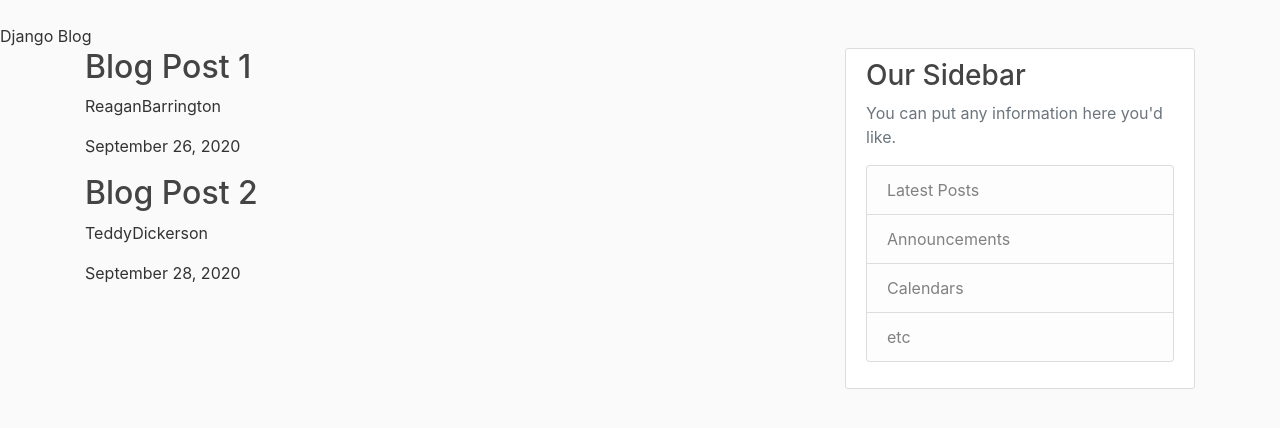
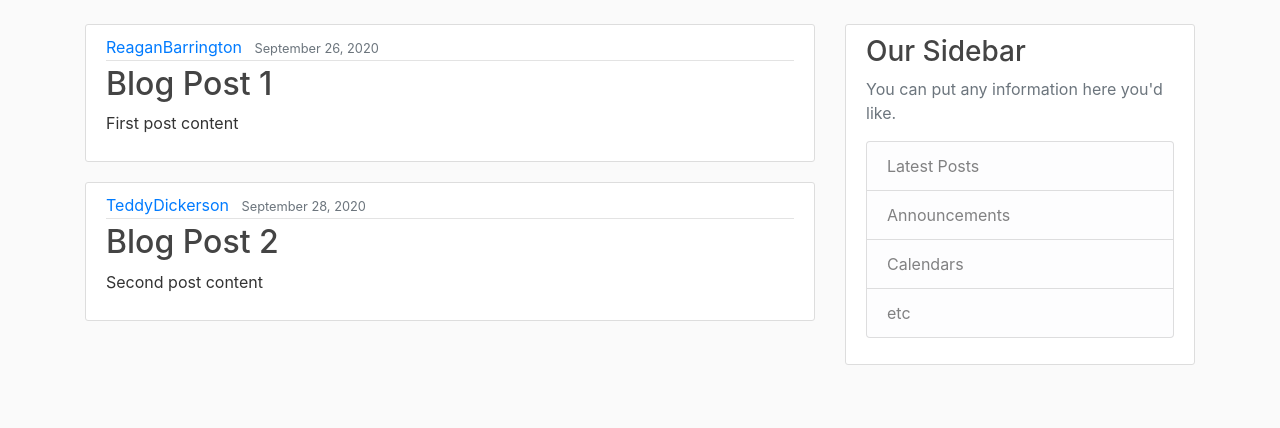
Before and after one commit to ReBarrington/DjangoTutorial, a Django app: page / in a window 1280 px wide. Shown: the part 56-484 px from the top of the page. Run offline with Django 3.2, Linux system fonts and the light colour scheme; some libraries are stand-ins or nearby versions.

Commit message:
blog styles

```diff
--- a/my_project/blog/templates/blog/base.html
+++ b/my_project/blog/templates/blog/base.html
@@ -8,7 +8,7 @@
 
         <!-- Bootstrap CSS -->
         <link rel="stylesheet" href="https://stackpath.bootstrapcdn.com/bootstrap/4.3.1/css/bootstrap.min.css" integrity="sha384-ggOyR0iXCbMQv3Xipma34MD+dH/1fQ784/j6cY/iJTQUOhcWr7x9JvoRxT2MZw1T" crossorigin="anonymous">
-        <link rel="stylesheet" type="text/css" href="{% static 'blog/main.css' %}"
+        <link rel="stylesheet" type="text/css" href="{% static 'blog/main.css' %}">
 
         {% if title %}
         <title> Django Blog - {{ title }} </title>
--- a/my_project/blog/templates/blog/home.html
+++ b/my_project/blog/templates/blog/home.html
@@ -1,8 +1,15 @@
 {% extends 'blog/base.html' %}
 {% block content %}
     {% for post in posts %}
-        <h2>{{ post.title }}</h2>
-        <p>{{ post.author }}</p>
-        <p>{{ post.date_posted }}</p>
+        <article class="media content-section">
+            <div class="media-body">
+            <div class="article-metadata">
+                <a class="mr-2" href="#">{{ post.author }}</a>
+                <small class="text-muted">{{ post.date_posted }}</small>
+            </div>
+            <h2><a class="article-title" href="#">{{ post.title }}</a></h2>
+            <p class="article-content">{{ post.content }}</p>
+            </div>
+        </article>
     {% endfor %}
 {% endblock content %}
```
